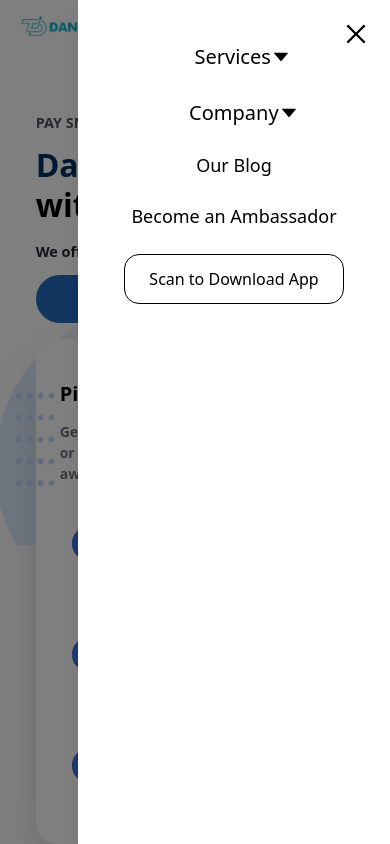
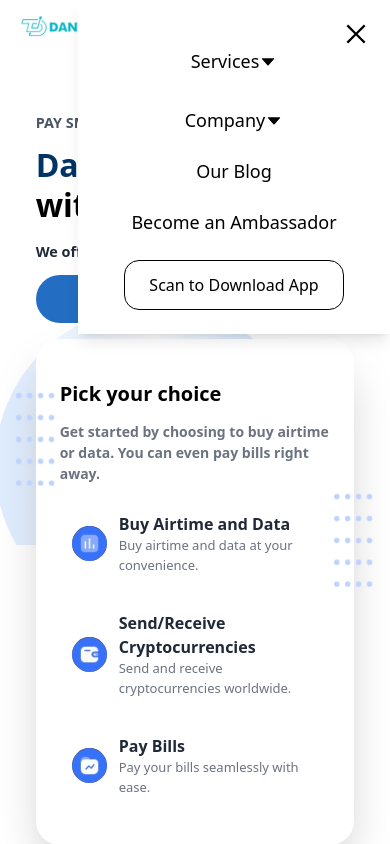
Before and after one commit to AmosGloria/godantown_copy_with_tailwindcss, a Next.js app: page / in a window 390 px wide. Both pictures are taken after a click on the button "Open menu". Shown: the top 844 px of the page. Built offline with nearby package versions, Linux system fonts and the light colour scheme.

Commit message:
Fix: Modified Navbar directory to be mobile responsive

```diff
--- a/app/components/NavBar.tsx
+++ b/app/components/NavBar.tsx
@@ -10,7 +10,7 @@ import { AiOutlineMenu, AiOutlineClose } from "react-icons/ai"; // Mobile menu i
 
 const Navbar = () => {
   const [openDropdown, setOpenDropdown] = useState<string | null>(null);
-  const [isMobileMenuOpen, setIsMobileMenuOpen] = useState(false); // Mobile menu state
+  const [isMobileMenuOpen, setIsMobileMenuOpen] = useState(false);
   const router = useRouter(); // Initialize Next.js router
 
   const handleCloseDropdown = () => {
@@ -32,7 +32,7 @@ const Navbar = () => {
 
   return (
     <>
-      {/* Navbar - Full Width & Responsive */}
+      {/* Navbar */}
       <nav className="w-full bg-white">
         <div className="container mx-auto flex items-center justify-between px-4 md:px-5 py-3">
           {/* Logo */}
@@ -47,6 +47,7 @@ const Navbar = () => {
                 isOpen={openDropdown === "service"}
                 toggleDropdown={() => toggleDropdown("service")}
                 closeDropdown={handleCloseDropdown}
+                closeMobileMenu={toggleMobileMenu} // Pass function to close mobile menu
               />
             </li>
             <li>
@@ -54,6 +55,7 @@ const Navbar = () => {
                 isOpen={openDropdown === "company"}
                 toggleDropdown={() => toggleDropdown("company")}
                 closeDropdown={handleCloseDropdown}
+                closeMobileMenu={toggleMobileMenu} // Pass function to close mobile menu
               />
             </li>
             <li>
@@ -68,7 +70,7 @@ const Navbar = () => {
             </li>
           </ul>
 
-          {/* Download Button - Visible on Desktop */}
+          {/* Download Button - Desktop Only */}
           <div className="hidden md:block">
             <button className="border border-black rounded-[15px] px-4 py-2 text-[14px] lg:text-[16px] cursor-pointer hover:bg-[#062746] hover:text-white transition duration-200">
               Scan to Download App
@@ -79,7 +81,7 @@ const Navbar = () => {
           <button
             className="md:hidden text-[24px]"
             onClick={toggleMobileMenu}
-            aria-label={isMobileMenuOpen ? "Close menu" : "Open menu"} // Accessibility fix
+            aria-label={isMobileMenuOpen ? "Close menu" : "Open menu"}
           >
             {isMobileMenuOpen ? <AiOutlineClose /> : <AiOutlineMenu />}
           </button>
@@ -89,14 +91,14 @@ const Navbar = () => {
       {/* Mobile Navigation Menu */}
       {isMobileMenuOpen && (
         <>
-          {/* Background Overlay */}
+          {/* Background Overlay - Only Covers Navbar Area */}
           <div
-            className="fixed inset-0 bg-black bg-opacity-50 z-40"
+            className="fixed top-0 left-0 w-full h-auto bg-black bg-opacity-50 z-40"
             onClick={toggleMobileMenu} // Clicking outside closes the menu
           ></div>
 
           {/* Mobile Menu */}
-          <div className="fixed top-0 right-0 w-4/5 sm:w-3/5 h-full bg-white shadow-lg z-50 flex flex-col items-center pt-10">
+          <div className="fixed top-0 right-0 w-4/5 sm:w-3/5 h-auto bg-white shadow-lg z-50 flex flex-col items-center pt-10 pb-6">
             <button
               className="absolute top-5 right-5 text-black text-[28px]"
               onClick={toggleMobileMenu}
@@ -110,6 +112,7 @@ const Navbar = () => {
                   isOpen={openDropdown === "service"}
                   toggleDropdown={() => toggleDropdown("service")}
                   closeDropdown={handleCloseDropdown}
+                  closeMobileMenu={toggleMobileMenu} // Pass function to close menu
                 />
               </li>
               <li>
@@ -117,6 +120,7 @@ const Navbar = () => {
                   isOpen={openDropdown === "company"}
                   toggleDropdown={() => toggleDropdown("company")}
                   closeDropdown={handleCloseDropdown}
+                  closeMobileMenu={toggleMobileMenu} // Pass function to close menu
                 />
               </li>
               <li>
--- a/app/components/companyDropdown.tsx
+++ b/app/components/companyDropdown.tsx
@@ -2,21 +2,23 @@
 
 import { FC, useEffect, useRef } from "react";
 import { AiFillCaretDown } from "react-icons/ai";
-import Link from "next/link";
+import { useRouter } from "next/navigation"; // Import router for navigation
 
 interface DropdownProps {
-  isOpen: boolean; // Indicates if the dropdown is open
-  toggleDropdown: () => void; // Function to toggle the dropdown
-  closeDropdown: () => void; // Function to close the dropdown
+  isOpen: boolean;
+  toggleDropdown: () => void;
+  closeDropdown: () => void;
+  closeMobileMenu?: () => void; // Added this to close mobile menu on mobile
 }
 
-const CompanyDropdown: FC<DropdownProps> = ({ isOpen, toggleDropdown, closeDropdown }) => {
-  const dropdownRef = useRef<HTMLDivElement>(null); // Reference to the dropdown container
+const CompanyDropdown: FC<DropdownProps> = ({ isOpen, toggleDropdown, closeDropdown, closeMobileMenu }) => {
+  const dropdownRef = useRef<HTMLDivElement>(null);
+  const router = useRouter();
 
   useEffect(() => {
     const handleClickOutside = (event: MouseEvent) => {
       if (dropdownRef.current && !dropdownRef.current.contains(event.target as Node)) {
-        closeDropdown(); // Close the dropdown if the click is outside
+        closeDropdown();
       }
     };
 
@@ -27,40 +29,46 @@ const CompanyDropdown: FC<DropdownProps> = ({ isOpen, toggleDropdown, closeDropd
     }
 
     return () => {
-      document.removeEventListener("mousedown", handleClickOutside); // Cleanup listener on unmount
+      document.removeEventListener("mousedown", handleClickOutside);
     };
   }, [isOpen, closeDropdown]);
 
+  const handleLinkClick = (url: string) => {
+    closeDropdown();
+    if (closeMobileMenu) closeMobileMenu(); // Close mobile menu if applicable
+    router.push(url);
+  };
+
   return (
     <div
-      ref={dropdownRef} // Attach the ref to the dropdown container
-      className="relative inline-block ml-[6%] mr-[6%] px-[3%] mt-[2%]"
-      onClick={(e) => e.stopPropagation()} // Prevents event bubbling
+      className="relative inline-block mx-4 md:mx-[6%] px-4 md:px-[3%] mt-2 md:mt-[2%]"
+      ref={dropdownRef}
+      onClick={(e) => e.stopPropagation()}
     >
       <button
         onClick={toggleDropdown}
-        className="flex items-center justify-between text-[20px] bg-transparent border-none cursor-pointer"
+        className="flex items-center justify-between text-[18px] md:text-[20px] bg-transparent border-none cursor-pointer w-full"
       >
         <span className="flex-grow text-left">Company</span>
         <AiFillCaretDown className="ml-auto" />
       </button>
 
       {isOpen && (
-        <ul className="absolute top-full left-0 bg-white border border-gray-300 rounded-md w-[180px] h-[140px] list-none p-2 m-0 z-10 shadow-lg">
-          <li onClick={closeDropdown} className="p-2 hover:bg-gray-300">
-            <Link href="/aboutUs" className="text-[15px] text-black no-underline block">
+        <ul className="absolute top-full left-0 bg-white border border-gray-300 rounded-md w-[200px] md:w-[180px] h-auto list-none py-2 z-50 shadow-lg">
+          <li className="py-3 px-4 hover:bg-gray-300">
+            <button onClick={() => handleLinkClick("/aboutUs")} className="text-[15px] text-black block w-full text-left">
               About Us
-            </Link>
+            </button>
           </li>
-          <li onClick={closeDropdown} className="p-2 hover:bg-gray-300">
-            <Link href="/aboutUs/ourServices" className="text-[15px] text-black no-underline block">
+          <li className="py-3 px-4 hover:bg-gray-300">
+            <button onClick={() => handleLinkClick("/aboutUs/ourServices")} className="text-[15px] text-black block w-full text-left">
               Services
-            </Link>
+            </button>
           </li>
-          <li onClick={closeDropdown} className="p-2 hover:bg-gray-300">
-            <Link href="/aboutUs/ourTeam" className="text-[15px] text-black no-underline block">
+          <li className="py-3 px-4 hover:bg-gray-300">
+            <button onClick={() => handleLinkClick("/aboutUs/ourTeam")} className="text-[15px] text-black block w-full text-left">
               Our Team
-            </Link>
+            </button>
           </li>
         </ul>
       )}
--- a/app/components/serviceDropdown.tsx
+++ b/app/components/serviceDropdown.tsx
@@ -1,22 +1,24 @@
 "use client";
 
-import { FC, useEffect, useRef } from "react"; // Import useEffect and useRef for handling outside clicks
+import { FC, useEffect, useRef } from "react";
 import { AiFillCaretDown } from "react-icons/ai";
-import Link from "next/link";
+import { useRouter } from "next/navigation"; // Import router for navigation
 
 interface DropdownProps {
   isOpen: boolean;
   toggleDropdown: () => void;
   closeDropdown: () => void;
+  closeMobileMenu?: () => void; // ✅ Added this to close mobile menu on mobile
 }
 
-const ServiceDropdown: FC<DropdownProps> = ({ isOpen, toggleDropdown, closeDropdown }) => {
-  const dropdownRef = useRef<HTMLDivElement>(null); // Reference to the dropdown container
+const ServiceDropdown: FC<DropdownProps> = ({ isOpen, toggleDropdown, closeDropdown, closeMobileMenu }) => {
+  const dropdownRef = useRef<HTMLDivElement>(null);
+  const router = useRouter();
 
   useEffect(() => {
     const handleClickOutside = (event: MouseEvent) => {
       if (dropdownRef.current && !dropdownRef.current.contains(event.target as Node)) {
-        closeDropdown(); // Close the dropdown if the click is outside
+        closeDropdown();
       }
     };
 
@@ -27,45 +29,51 @@ const ServiceDropdown: FC<DropdownProps> = ({ isOpen, toggleDropdown, closeDropd
     }
 
     return () => {
-      document.removeEventListener("mousedown", handleClickOutside); // Cleanup listener on unmount
+      document.removeEventListener("mousedown", handleClickOutside);
     };
   }, [isOpen, closeDropdown]);
 
+  const handleLinkClick = (url: string) => {
+    closeDropdown();
+    if (closeMobileMenu) closeMobileMenu(); // ✅ Close mobile menu if applicable
+    router.push(url);
+  };
+
   return (
     <div
-      className="relative inline-block mx-[6%] px-[3%] mt-[2%]"
-      ref={dropdownRef} // Attach the ref to the dropdown container
-      onClick={(e) => e.stopPropagation()} // Prevents event bubbling
+      className="relative inline-block mx-4 md:mx-[6%] px-4 md:px-[3%] mt-2 md:mt-[2%]"
+      ref={dropdownRef}
+      onClick={(e) => e.stopPropagation()}
     >
       <button
         onClick={toggleDropdown}
-        className="flex items-center justify-between text-[20px] bg-transparent border-none cursor-pointer w-full"
+        className="flex items-center justify-between text-[18px] md:text-[20px] bg-transparent border-none cursor-pointer w-full"
       >
         <span className="flex-grow text-left">Services</span>
         <AiFillCaretDown className="ml-auto" />
       </button>
 
       {isOpen && (
-        <ul className="absolute top-full left-0 bg-white border border-gray-300 rounded-md w-[180px] h-auto list-none py-2 z-10 shadow-md">
-          <li onClick={closeDropdown} className="py-3 px-2 hover:bg-gray-300">
-            <Link href="/crypto" className="text-[15px] text-black block">
+        <ul className="absolute top-full left-0 bg-white border border-gray-300 rounded-md w-[200px] md:w-[180px] h-auto list-none py-2 z-50 shadow-lg">
+          <li className="py-3 px-4 hover:bg-gray-300">
+            <button onClick={() => handleLinkClick("/crypto")} className="text-[15px] text-black block w-full text-left">
               Crypto
-            </Link>
+            </button>
           </li>
-          <li onClick={closeDropdown} className="py-3 px-2 hover:bg-gray-300">
-            <Link href="/utilityPayment" className="text-[15px] text-black block">
+          <li className="py-3 px-4 hover:bg-gray-300">
+            <button onClick={() => handleLinkClick("/utilityPayment")} className="text-[15px] text-black block w-full text-left">
               Utility Payments
-            </Link>
+            </button>
           </li>
-          <li onClick={closeDropdown} className="py-3 px-2 hover:bg-gray-300">
-            <Link href="/airtime" className="text-[15px] text-black block">
+          <li className="py-3 px-4 hover:bg-gray-300">
+            <button onClick={() => handleLinkClick("/airtime")} className="text-[15px] text-black block w-full text-left">
               Airtime
-            </Link>
+            </button>
           </li>
-          <li onClick={closeDropdown} className="py-3 px-2 hover:bg-gray-300">
-            <Link href="/virtualDollarCard" className="text-[15px] text-black block">
+          <li className="py-3 px-4 hover:bg-gray-300">
+            <button onClick={() => handleLinkClick("/virtualDollarCard")} className="text-[15px] text-black block w-full text-left">
               Virtual Dollar Card
-            </Link>
+            </button>
           </li>
         </ul>
       )}
```
